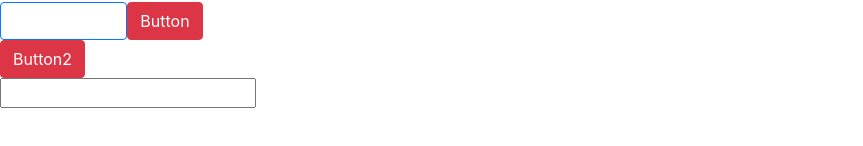
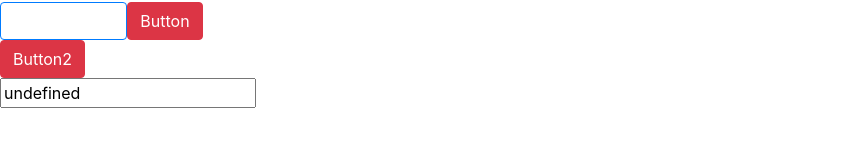
Before and after one commit to mohkhoirularifin/Pemrograman-Web-Lanjut, an Angular app: page / in a window 1280 px wide. Shown: the part 582-728 px from the top of the page, without its empty margins (0-863 px from the left). Built offline with nearby package versions, Linux system fonts and the light colour scheme.

Commit message:
Update courses.component.html

```diff
--- a/src/app/courses/courses.component.html
+++ b/src/app/courses/courses.component.html
@@ -62,7 +62,8 @@
 
 <input
   type="text"
-  #nama (keyup.enter)="onKeyUp(nama.value)"
+  [value]="nama"
+  (keyup.enter)="nama = $event.target.value; onKeyUp()"
 />
 
 <!-- <input
```
